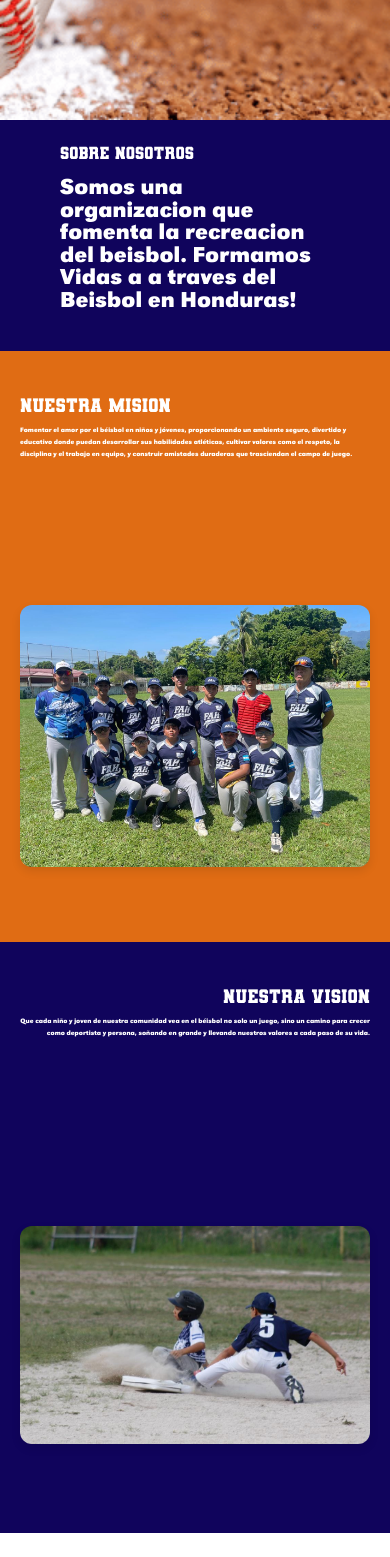
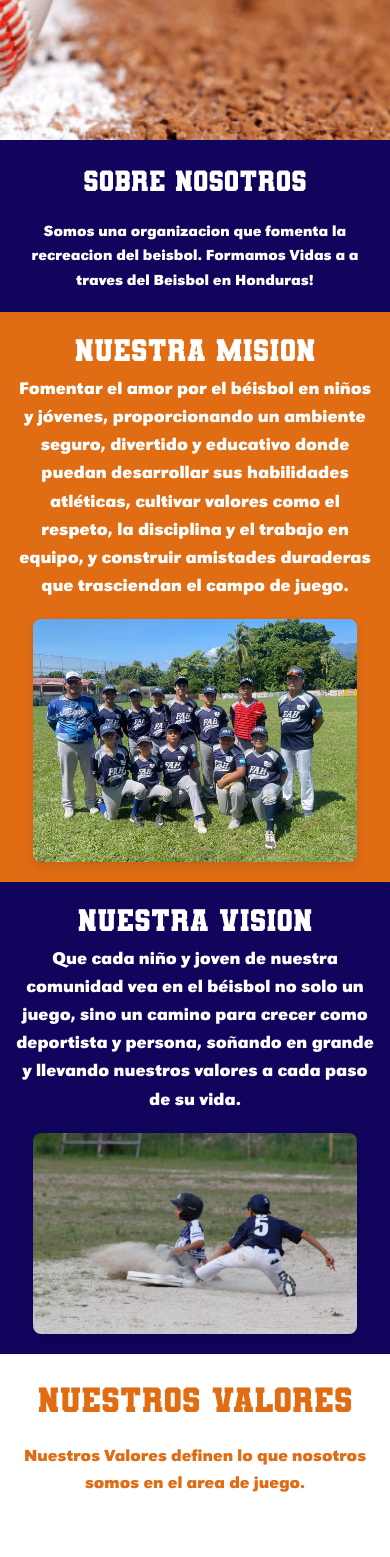
Before and after one commit to Ingrid-Carolina/Frontend_ISW, a React (Vite) app in the folder frontend/: page / in a window 390 px wide. Shown: the part 420-1977 px from the top of the page. Built offline with nearby package versions, Linux system fonts and the light colour scheme; no server answers.

Commit message:
Responsives de Testimonios, Home Page hechos

```diff
--- a/frontend/src/components/Acordeon.css
+++ b/frontend/src/components/Acordeon.css
@@ -7,13 +7,13 @@
 
 .acordeon .content {
   width: 100%;
-  max-width: 1200px;
+  max-width: 1400px;
   margin: 0 auto;
 }
 
 .acordeon span {
   font-family: 'Varsity', sans-serif;
-  font-size: 3.5rem; /* antes x-large, ahora más grande */
+  font-size: 3.4rem; /* grande en escritorio */
   color: black;
   transition: 0.3s ease-in-out;
 }
@@ -27,7 +27,7 @@
 .MuiAccordion-root {
   background-color: transparent !important;
   box-shadow: none !important;
-  border-bottom: 1px solid rgba(255, 255, 255, 0.2);
+  border-bottom: 1px solid rgba(0, 0, 0, 0.1); /* ajustado para fondo blanco */
 }
 
 .MuiAccordion-root:last-child {
@@ -45,8 +45,8 @@
 }
 
 .MuiAccordionDetails-root p {
-  font-family: 'GroteskBold', serif; /* otra fuente para el texto descriptivo */
-  font-size: 1.3rem;
+  font-family: 'GroteskBold', serif;
+  font-size: 1.5rem;
   line-height: 1.5;
 }
 
@@ -54,16 +54,42 @@
   display: none !important;
 }
 
-.MuiAccordionSummary-root {
-  outline: none !important;
-}
-
-.MuiAccordionSummary-root:focus {
+.MuiAccordionSummary-root,
+.MuiAccordionSummary-root:focus,
+.MuiButtonBase-root:focus {
   outline: none !important;
   box-shadow: none !important;
 }
 
-.MuiButtonBase-root:focus {
-  outline: none !important;
-  box-shadow: none !important;
+
+/* Tablet */
+@media (max-width: 768px) {
+  .acordeon {
+    padding: 30px 25px;
+  }
+
+  .acordeon span {
+    font-size: 2.6rem; /* más pequeño en tablets */
+  }
+
+  .MuiAccordionDetails-root p {
+    font-size: 1.15rem;
+    line-height: 1.6;
+  }
 }
+
+/* Móvil */
+@media (max-width: 480px) {
+  .acordeon {
+    padding: 20px 15px;
+  }
+
+  .acordeon span {
+    font-size: 2rem; /* título más compacto */
+  }
+
+  .MuiAccordionDetails-root p {
+    font-size: 1.1rem;
+    line-height: 1.5;
+  }
+}
--- a/frontend/src/components/SeccionInfo.css
+++ b/frontend/src/components/SeccionInfo.css
@@ -6,7 +6,7 @@
   justify-content: space-between;
   padding: 40px 60px;
   width: 100%;
-  min-height: 70vh;
+
   color: white;
   box-sizing: border-box;
   gap: 40px;
@@ -28,7 +28,7 @@
 
 .seccion-texto h2 {
   font-family: Varsity, sans-serif;
-  font-size: 5vw;
+  font-size: 4.7vw;
   font-weight: bold;
   color: white;
 
@@ -38,8 +38,8 @@
 }
 
 .seccion-texto p {
-  font-size: 1.7vw;
-  line-height: 1.8;
+  font-size: 1.8vw;
+  line-height: 1.9;
   color: white;
 }
 
@@ -61,11 +61,42 @@
 @media (max-width: 768px) {
   .seccion-info {
     flex-direction: column;
-    padding: 40px 20px;
+    padding: 20px 15px; /* menos padding en móviles */
+    text-align: center;
+    gap: 20px; /* reduce espacio entre texto e imagen */
+  }
+
+  .seccion-info.invertir {
+    flex-direction: column; /* asegura que no invierta en móvil */
+  }
+
+  .seccion-texto {
+    align-items: center; /* centra el contenido */
+  }
+
+  .seccion-texto h2 {
+    font-size: 8.3vw; /* tamaño dinámico, más grande en tablet, más chico en móvil */
+    line-height: 1.2;
+  }
+
+  .seccion-texto p {
+    font-size: 3.2vw; /* texto más legible en móviles */
+    line-height: 1.6;
     text-align: center;
   }
 
-  .seccion-info.invertir {
-    flex-direction: column;
+  .seccion-imagen img {
+    max-width: 90%; /* que no toque los bordes */
+    border-radius: 8px;
   }
 }
+
+@media (max-width: 480px) {
+  .seccion-texto h2 {
+    font-size: 8vw; /* títulos aún más adaptables */
+  }
+
+  .seccion-texto p {
+    font-size: 4.5vw;
+  }
+}
--- a/frontend/src/components/TestimonioTrapezoide.css
+++ b/frontend/src/components/TestimonioTrapezoide.css
@@ -35,13 +35,13 @@
 }
 
 .testimonio-texto .cita {
-  font-size: 1.7vw;
+  font-size: 2vw;
   font-style: italic;
   margin-bottom: 10px;
 }
 
 .testimonio-texto .rol {
-  font-size: 1.4vw;
+  font-size: 1.7vw;
 }
 
 .testimonio-imagen {
@@ -59,8 +59,8 @@
 }
 
 .testimonio-container.superpuesto {
-  margin-top: -50px; /* se solapa con el anterior */
-  padding-top: 100px; /* compensa para que el contenido no se corte */
+  margin-top: -52px; /* se solapa con el anterior */
+  padding-top: 104px; /* compensa para que el contenido no se corte */
   position: relative;
 }
 
@@ -71,43 +71,62 @@
 .testimonios-titulo {
   text-align: center;
   padding: 60px 20px 60px;
-  background-color: #f0eeee; /* o el color que prefieras */
+  background-color: #f0eeee;
 }
 
 .testimonios-titulo h1 {
- /* background-image: url('/Images/Entrevista.jpg');
-    background-size: cover;
-    background-position: center;
-    height: 450px;
-    position: relative;
-    display: flex;
-    align-items: center;
-    justify-content: center;
-    box-sizing: border-box;*/
   font-family: 'Bulletto', cursive;
   font-size: 6vw;
-  color: #044c94; /* o el color que prefieras */
+  color: #044c94;
   margin: 0;
 
+}
+
+@media (max-width: 820px) {
+  .testimonios-titulo h1 {
+    font-size: 8vw; /* Ajusta el tamaño del título en pantallas más pequeñas */
+  }
+}
+
+@media (max-width: 1200px) {
+  .testimonio-texto h2 {
+    font-size: 5vw;
+  }
+
+  .testimonio-texto .cita {
+    font-size: 2.3vw;
+  }
+
+  .testimonio-texto .rol {
+    font-size: 1.9vw;
+  }
 }
 
 @media (max-width: 768px) {
   .testimonio-container,
   .testimonio-container.invertir {
     flex-direction: column;
-    padding: 40px 20px;
+    padding: 60px 20px;
     text-align: center;
   }
 
   .testimonio-texto h2 {
-    font-size: 7vw;
+    font-size: 10vw;
   }
 
   .testimonio-texto .cita {
-    font-size: 3.5vw;
+    font-size: 4vw;
   }
 
   .testimonio-texto .rol {
-    font-size: 3vw;
+    font-size: 2.8vw;
   }
+
+  .testimonio-imagen img {
+    max-width: 67%;
+    border-radius: 12px;
+    box-shadow: 0 6px 16px rgba(0, 0, 0, 0.2);
+    transition: transform 0.3s ease;
+  }
+
 }
--- a/frontend/src/pages/Home.css
+++ b/frontend/src/pages/Home.css
@@ -2,7 +2,7 @@
   background-image: url('/Images/HeaderBeisbol.png');
   background-size: cover;
   background-position: center;
-  height: 450px;
+  height: 470px;
   position: relative;
   display: flex;
   align-items: center;
@@ -13,7 +13,7 @@
 
 .header-title {
   color: white;
-  font-size: 4.8vw; /* Escala según el ancho de pantalla */
+  font-size: 4.9vw; /* Escala según el ancho de pantalla */
   font-weight: bold;
   text-align: left;
   text-shadow: 2px 2px 5px rgba(0, 0, 0, 0.7);
@@ -22,11 +22,21 @@
   margin-right: 5%;
 }
 
-@media (max-width: 768px) {
+@media (max-width: 830px) {
   .header-title {
-    font-size: 6vw;  /* Más grande pero aún proporcional */
-    line-height: 0.3;
+    font-size: 6.3vw;  /* Más grande pero aún proporcional */
+    line-height: 1.2;
     text-align: left;
+    margin-right: 0;
+    padding: 0 10px;
+  }
+}
+
+@media (max-width: 480px) {
+  .header-title {
+    font-size: 10vw;  /* Más grande pero aún proporcional */
+    line-height: 1.2;
+    text-align: center;
     margin-right: 0;
     padding: 0 10px;
   }
@@ -49,70 +59,134 @@
     background-color: #e6b800;
 }
 
+
 .about-us {
   background-color: #10045c; /* Azul oscuro */
-  color: white; /* Para que el texto contraste */
-  padding: 20px 60px 40px 60px;
-  margin: 0; /* Sin margenes laterales */
-  width: 100%; /* Ancho total de la ventana */
-  box-sizing: border-box; /* Para que el padding no haga overflow */
+  color: white;
+  padding: 40px 60px; /* espacio amplio en escritorio */
+  margin: 0;
+  width: 100%;
+  box-sizing: border-box;
   font-family: 'Varsity', sans-serif;
-  font-size: larger;
-  text-align: left; /* Texto alineado a la izquierda */
+  font-size: 1.2rem; /* base legible en pantallas grandes */
+  text-align: left;
 }
 
 .about-us h2 {
-  font-size: 4.5vw; /* Escala según el ancho de pantalla */
+  font-size: 4rem; /* escalable en desktop */
   color: white;
   text-align: left;
   font-family: 'Varsity', sans-serif;
-  margin-top: 0px;
-  margin-bottom: 10px;
+  margin-top: 0;
+  margin-bottom: 15px;
 }
 
 .about-us h3 {
   font-family: 'GroteskBold', sans-serif;
-  line-height: 1;
+  line-height: 1.4;
   margin: 0;
+  font-size: 1.5rem;
+}
+
+/* Ajustes para tablet y móviles */
+@media (max-width: 768px) {
+  .about-us {
+    padding: 30px 25px; /* menos padding lateral */
+    text-align: center; /* centra el texto en móviles */
+    font-size: 1rem;
+  }
+
+  .about-us h2 {
+    font-size: 6vw; /* título más grande pero legible */
+    text-align: center;
+  }
+
+  .about-us h3 {
+    font-size: 1.4rem; /* descripción más pequeña en tablet */
+    line-height: 1.6;
+  }
+}
+
+@media (max-width: 480px) {
+  .about-us {
+    padding: 20px 15px;
+    font-size: 0.95rem;
+  }
+
+  .about-us h2 {
+    font-size: 7.5vw; /* aún más adaptable en móvil */
+  }
+
+  .about-us h3 {
+    font-size: 0.95rem;
+  }
 }
 
 
 
-.values {
-  background-color: white; /* Azul oscuro */
-  color:#e06c14; /* Para que el texto contraste */
-  padding: 20px 60px 40px 60px;
-  margin: 0; /* Sin margenes laterales */
-  width: 100%; /* Ancho total de la ventana */
-  box-sizing: border-box; /* Para que el padding no haga overflow */
+.values, .noteve {
+  background-color: white;
+  padding: 40px 20px; /* más aire en desktop */
+  margin: 0;
+  width: 100%;
+  box-sizing: border-box;
   font-family: 'Varsity', sans-serif;
-  font-size: larger;
-  text-align: center; /* Texto alineado a la izquierda */
+  text-align: center;
 }
 
-.values h2, .noteve h2{
-  font-size: 4.5vw; /* Escala según el ancho de pantalla */
+.values {
+  color: #e06c14; /* Naranja */
+}
+
+.noteve {
+  color: #10045c; /* Azul oscuro */
+}
+
+.values h2, .noteve h2 {
+  font-size: 3.7rem; /* Escalable en desktop */
   font-family: 'Varsity', sans-serif;
-  margin-top: 0px;
-  margin-bottom: 10px;
+  margin-top: 0;
+  margin-bottom: 15px;
 }
 
 .values h3, .noteve h3 {
   font-family: 'GroteskBold', sans-serif;
-  line-height: 1;
-  margin: 0;
+  line-height: 1.4;
+  margin: 0 auto;
+  max-width: 800px; /* para no extenderse demasiado en pantallas grandes */
+  font-size: 1.6rem;
 }
 
-.noteve {
-  background-color: white; /* Azul oscuro */
-  color: #10045c; /* Para que el texto contraste */
-  padding: 20px 60px 40px 60px;
-  margin: 0; /* Sin margenes laterales */
-  width: 100%; /* Ancho total de la ventana */
-  box-sizing: border-box; /* Para que el padding no haga overflow */
-  font-family: 'Varsity', sans-serif;
-  font-size: larger;
-  text-align: center; /* Texto alineado a la izquierda */
+/*  Ajustes para tablets */
+@media (max-width: 768px) {
+  .values, .noteve {
+    padding: 30px 25px;
+  }
+
+  .values h2, .noteve h2 {
+    font-size: 3.5rem; /* más grande en tablet */
+  }
+
+  .values h3, .noteve h3 {
+    font-size: 1.3rem;
+    line-height: 1.6;
+  }
+}
+
+/*  Ajustes para móviles */
+@media (max-width: 480px) {
+  .values, .noteve {
+    padding: 20px 15px;
+    font-size: 1.05rem;
+  }
+
+  .values h2, .noteve h2 {
+    font-size: 9vw; /* fluido en móvil */
+  }
+
+  .values h3, .noteve h3 {
+    font-size: 1.05rem;
+  }
 }
 
 
--- a/frontend/src/pages/Testimonio.jsx
+++ b/frontend/src/pages/Testimonio.jsx
@@ -58,7 +58,7 @@ return (
         const invertir = index % 2 === 1;
         const superponer = index !== 0;
         const invertirDiagonal = index % 2 === 0;
-        const zIndex = 6 - (index % 6);
+        const zIndex = 9 - (index % 9);
         const rol = roles[Math.floor(Math.random() * roles.length)];
 
         return (
@@ -78,7 +78,7 @@ return (
       <section className="testimonios-titulo">
         <h1>Testimonios en Video</h1>
       </section>
-      <div style={{ marginTop: '50px', marginBottom:'50px' }}>
+      <div style={{marginBottom:'50px' }}>
       <VidCarousel videos={videos} />
       </div>
     </div>
```
Also changed, not shown: frontend/src/components/Card.jsx (+34 -13 lines), frontend/src/pages/Aliados.jsx (line endings or trailing spaces), frontend/src/pages/Home.jsx (line endings or trailing spaces).
